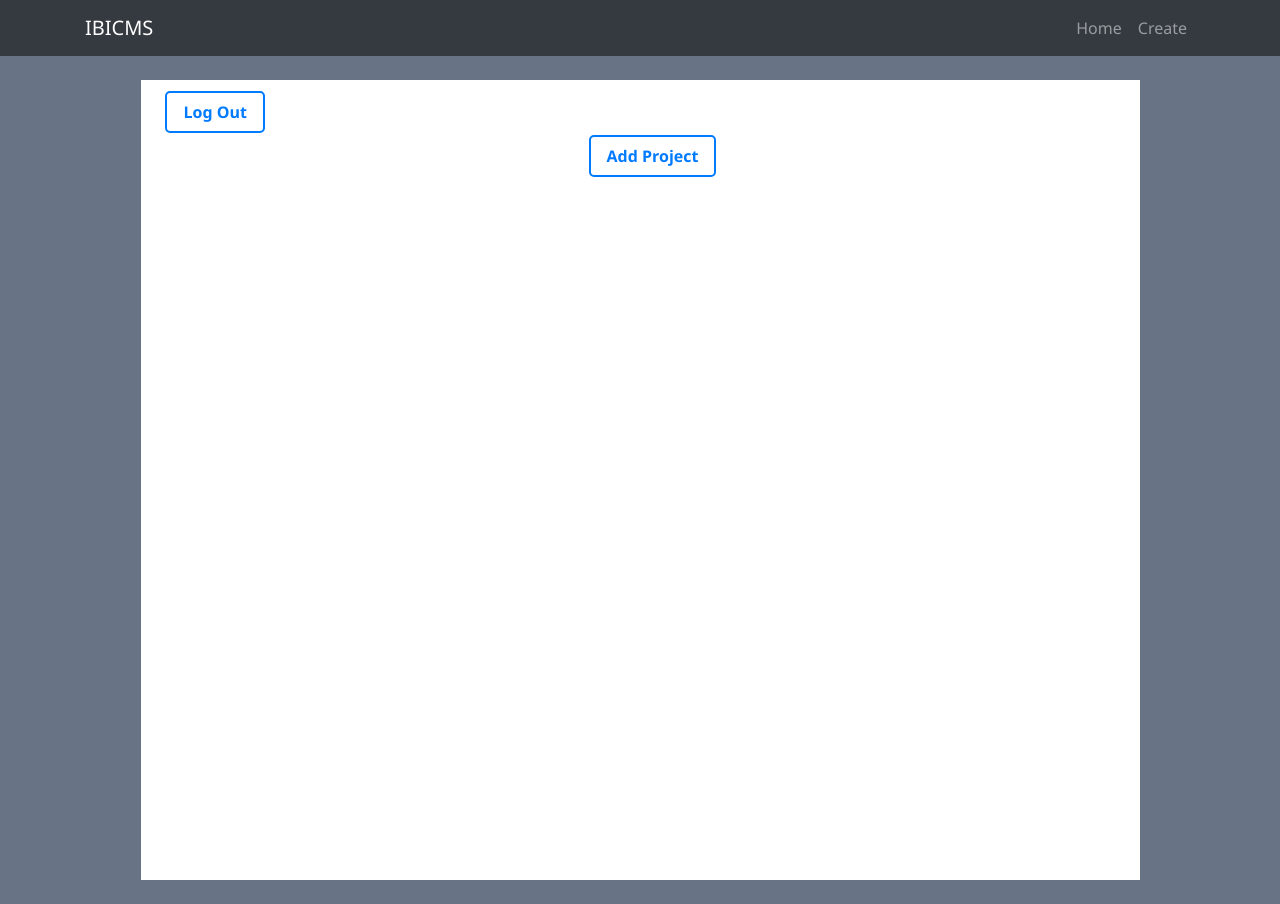
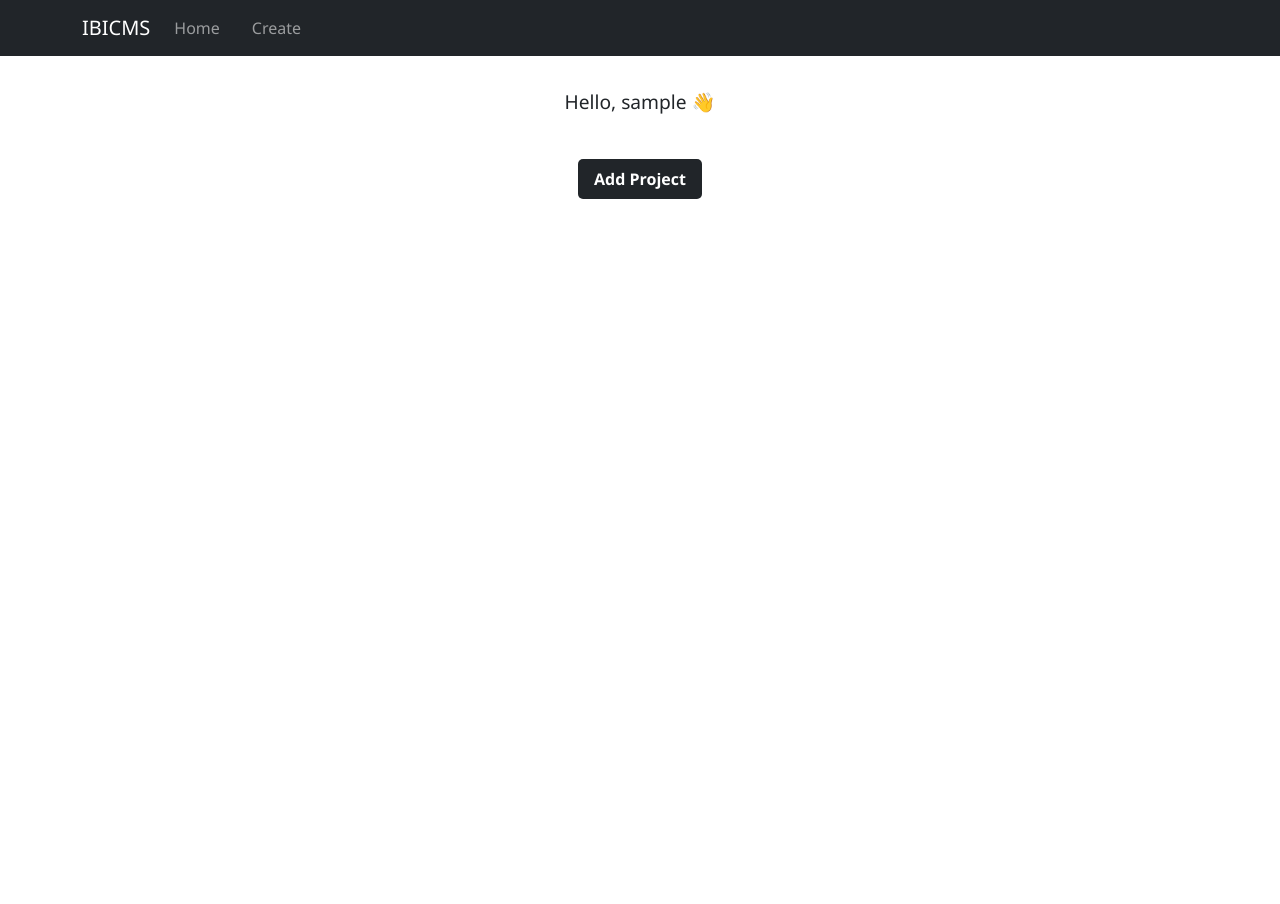
Before and after one commit to MarcinCuprys13/Content-Management-System, a Django app: page / in a window 1280 px wide. After the commit the page ends 199 px from the top, so only its background shows below. Run offline with Django 4.2, Linux system fonts and the light colour scheme; the visitor is signed in with stand-in values (Sample User, id 1); some libraries are stand-ins or nearby versions.

Commit message:
make navar great again

```diff
--- a/ibicms/templates/base.html
+++ b/ibicms/templates/base.html
@@ -4,19 +4,19 @@
     <meta charset="UTF-8">
     <title>{% block title %}CMS{% endblock %}</title>
     <meta name="viewport" content="width=device-width, initial-scale=1">
-    <link href="https://stackpath.bootstrapcdn.com/bootstrap/4.5.2/css/bootstrap.min.css" rel="stylesheet">
+    <link href="https://cdn.jsdelivr.net/npm/bootstrap@5.3.3/dist/css/bootstrap.min.css" rel="stylesheet">
 </head>
 <body>
 
   <nav class="navbar navbar-expand-lg navbar-dark bg-dark">
     <div class="container">
-    <a class="navbar-brand" href="#">IBICMS</a>
-    <button class="navbar-toggler" type="button" data-toggle="collapse" data-target="#navbarNav"
+      <a class="navbar-brand me-3" href="#">IBICMS</a>
+      <button class="navbar-toggler" type="button" data-bs-toggle="collapse" data-bs-target="#navbarNav"
               aria-controls="navbarNav" aria-expanded="false" aria-label="Toggle navigation">
         <span class="navbar-toggler-icon"></span>
       </button>
       <div class="collapse navbar-collapse" id="navbarNav">
-      <ul class="navbar-nav ml-auto">
+        <ul class="navbar-nav d-flex flex-row gap-3">
           <li class="nav-item">
             <a class="nav-link" href="/">Home</a>
           </li>
@@ -28,7 +28,7 @@
     </div>
   </nav>
 
-<div class="container py-4">
+<div>
     {% block content %}{% endblock %}
 </div>
 
--- a/ibicms/templates/choose_template.html
+++ b/ibicms/templates/choose_template.html
@@ -1,3 +1,6 @@
+{% extends "base.html" %}
+
+{% block content %}
 <!DOCTYPE html>
 <html>
 <head>
@@ -69,6 +72,8 @@
     </div>
 </div>
 
+{% endblock %}
+
 <script src="https://cdn.jsdelivr.net/npm/bootstrap@5.3.3/dist/js/bootstrap.bundle.min.js"></script>
 </body>
 </html>
--- a/ibicms/templates/home.html
+++ b/ibicms/templates/home.html
@@ -3,96 +3,96 @@
 {% block content %}
 
 <style>
-    .logout-link, .login-link, .edit-link {
-        text-decoration: none;
-        color: #007bff;
-        font-weight: bold;
-        border: 2px solid #007bff;
-        padding: 8px 16px;
-        border-radius: 5px;
-        margin-left: 2.5%;
-    }
-
-    .logout-link:hover, .login-link:hover, .edit-link:hover {
-        text-decoration: none;
-        background-color: #007bff;
-        color: #fff;
-    }
-
-    .table_edit {
-        text-align: center;
-    }
-
-    p {
-        margin-left: 2.5%;
-    }
-
-    .content-container {
-        height: 100vh;
-        padding: 0;
-        margin: 0 5%;
-        background-color: white;
-    }
-
     body {
         font-family: 'Segoe UI', Tahoma, Geneva, Verdana, sans-serif;
         margin: 0;
         padding: 0;
-        background-color: #687485;
+        background-color: #f8f9fa;
     }
 
-    table {
-        background-color: transparent;
-        width: 95%;
-        border-collapse: collapse;
-        margin: 20px auto;
-        box-shadow: 0 0 10px rgba(0, 0, 0, 0.1);
-        border: 2px solid;
+    .content-container {
+        text-align: center;
+        min-height: 100vh;
+        padding: 2rem;
+        background-color: #ffffff;
+        color: #212529;
+        width: 100%;
+    }
+
+    .edit-link {
+        text-decoration: none;
+        font-weight: bold;
+        padding: 8px 16px;
+        border-radius: 5px;
+        background-color: #212529;
+        color: #ffffff;
+        border: none;
+        display: inline-block;
+        margin: 10px 0;
+    }
+
+    .edit-link:hover {
+        background-color: #343a40;
+        color: #ffffff;
+    }
+
+    h2 {
+        text-align: center;
+        font-size: 2.5rem;
+        margin: 2rem 0;
     }
 
     .table_div {
         overflow-x: auto;
+        margin-top: 2rem;
+    }
+
+    table {
+        width: 100%;
+        border-collapse: collapse;
+        background-color: #ffffff;
+        color: #212529;
+        box-shadow: 0 0 20px rgba(0,0,0,0.05);
+        border: 1px solid #dee2e6;
     }
 
     th, td {
-        padding: 15px;
-        text-align: left;
-        border-bottom: 1px solid #ddd;
+        padding: 1rem;
+        border: 1px solid #dee2e6;
+        text-align: center;
     }
 
     th {
-        color: #333;
-        text-align: center;
+        background-color: #f1f1f1;
+        font-weight: bold;
     }
 
     .Add_new {
         text-align: center;
-        margin-top: 20px;
+        margin: 2rem 0;
     }
 
-    a.edit-link:hover {
+    .view-link {
+        color: #0d6efd;
         text-decoration: none;
+        font-weight: bold;
     }
 
-    th:not(:last-child),
-    td:not(:last-child) {
-        border-right: 1px solid #ddd;
+    .view-link:hover {
+        text-decoration: underline;
     }
 
-    h2 {
-        text-align: center;
-        font-size: 3vw;
-    }
-
-    .logout-div {
-        padding-top: 2%;
+    .hello-user {
+        font-size: 1.2rem;
+        font-weight: 500;
+        margin-bottom: 1rem;
+        color: #212529;
     }
 </style>
 
+
 <div class="content-container">
-    <div class="logout-div">
-        <a href="{% url 'logout' %}" class="logout-link">Log Out</a>
-    </div>
+    <p class="hello-user">Hello, {{ user.username }} 👋</p>
 
     {% if user_profiles %}
     <h2>Your Pages</h2>
@@ -116,10 +116,10 @@
                     <td>{{ profile.first_name }} {{ profile.last_name }}</td>
                     <td>{{ profile.email }}</td>
                     <td>{{ profile.phone }}</td>
-                    <td class="table_edit">
+                    <td>
                         <a href="{% url 'profile-edit' pk=profile.pk %}" class="edit-link">Edit</a>
                     </td>
-                    <td class="table_view">
+                    <td>
                         <a href="{% url 'page' id=profile.pk %}" class="view-link">View Page</a>
                     </td>
                 </tr>
@@ -127,11 +127,11 @@
             </tbody>
         </table>
     </div>
-{% endif %}
+    {% endif %}
+
     <div class="Add_new">
         <a href="{% url 'choose_cms_template' %}" class="edit-link">Add Project</a>
     </div>
-
 </div>
 
 {% endblock %}
```
Lines whose indentation alone changed are shown as unchanged.
